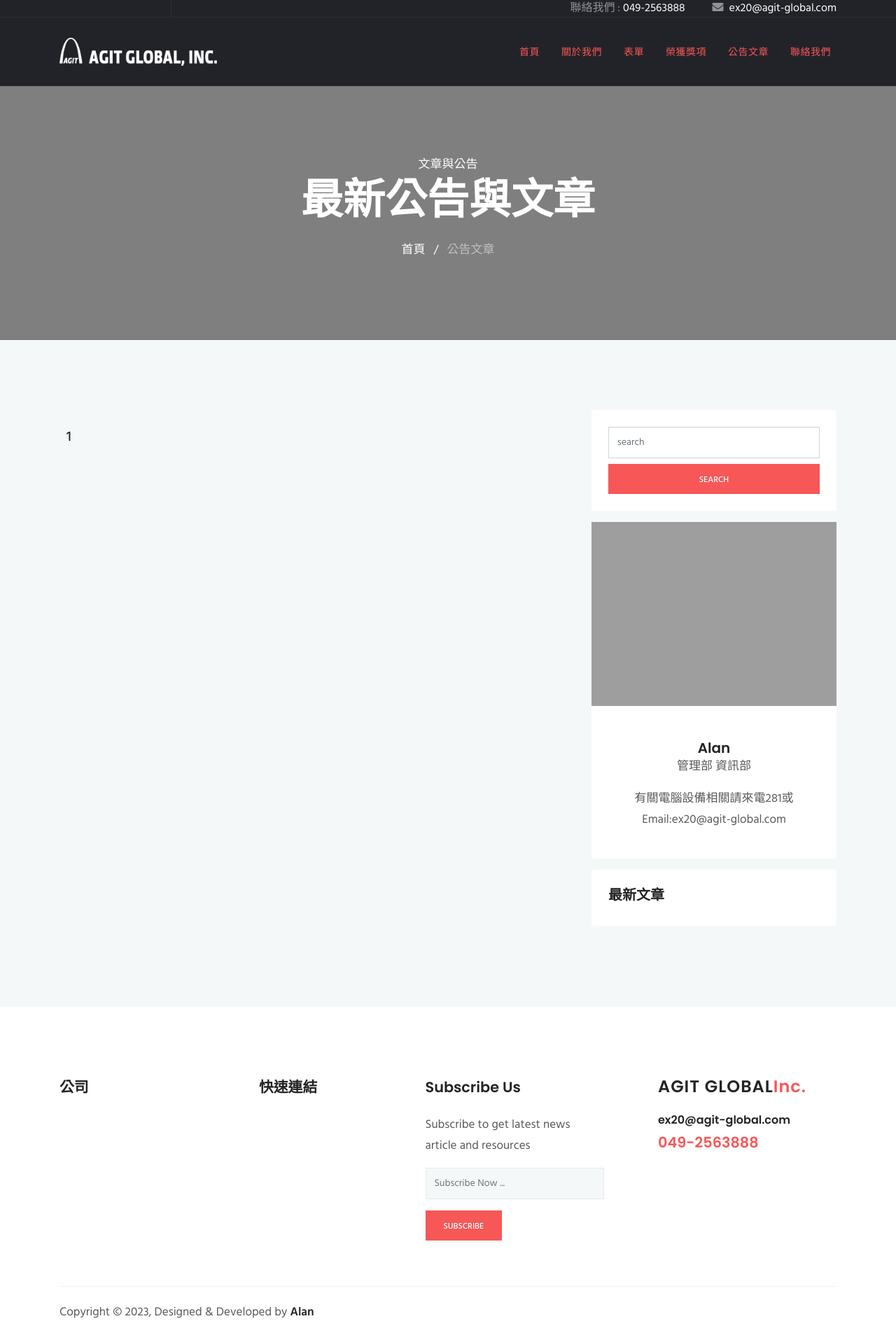
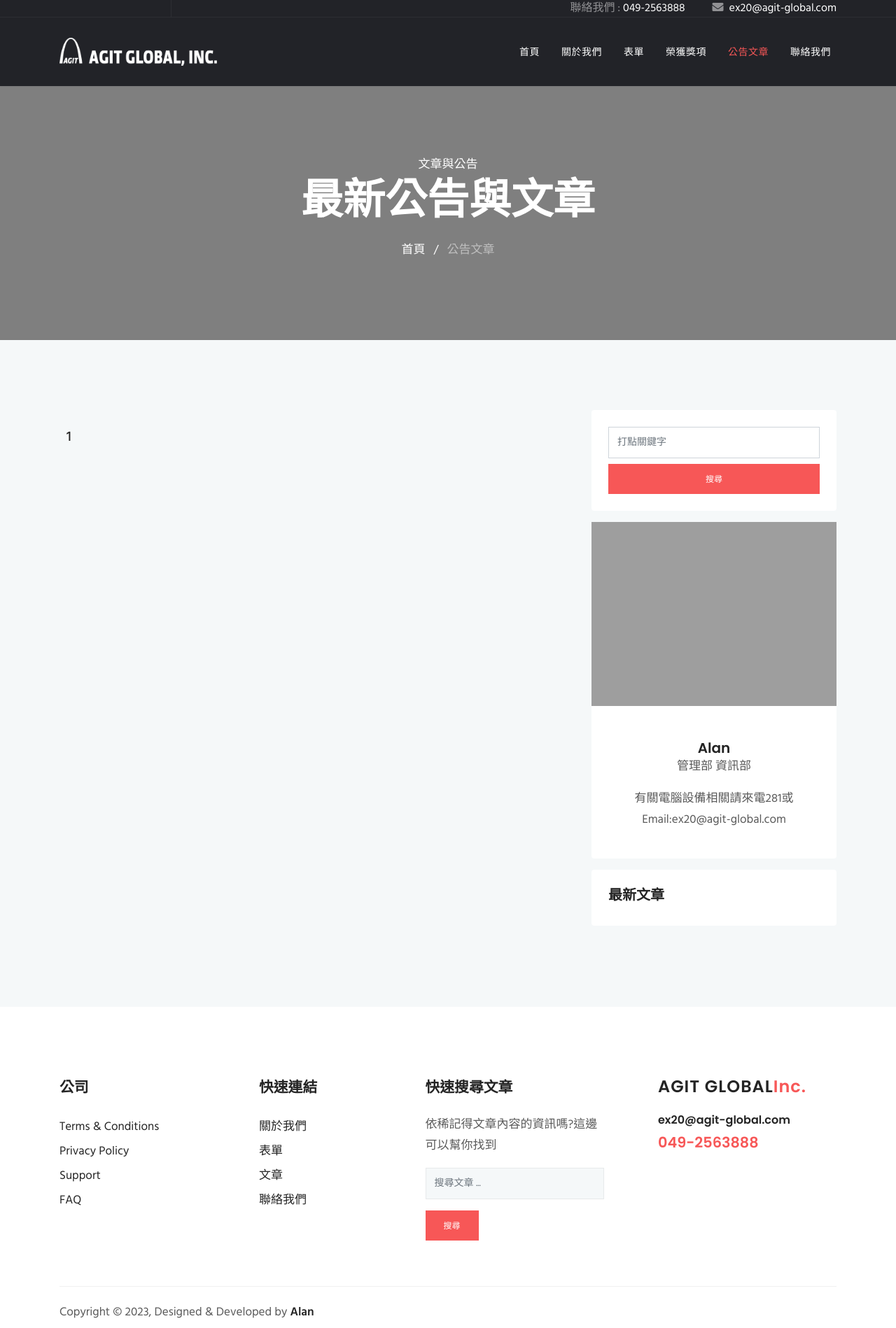
Before and after one commit to wangyouxiang-yyds/InnerWebSite, a Django app: page /blog-sidebar/ in a window 1280 px wide. Shown: the whole page at 70% size. Run offline with Django 4.2, Linux system fonts and the light colour scheme; data that the repository does not hold is empty; some libraries are stand-ins or nearby versions; grey boxes are pictures that could not be loaded.

Commit message:
搜尋框的修改，文章內容bug處理

```diff
--- a/Agit_Company_Inner_Website/urls.py
+++ b/Agit_Company_Inner_Website/urls.py
@@ -30,7 +30,7 @@ urlpatterns = [
                   path('index/', homepage, name='index'),
                   path('about/', aboutView, name='about'),
                   path('fastlink/', fastlinkView, name='fastlink'),
-                  path('awarad/', awardView, name='award'),
+                  path('award/', awardView, name='award'),
                   path('blog-sidebar/', blogView, name='blog-sidebar'),
                   path('blog-single/<int:article_id>', blog_single_view, name='blog-single'),
                   path('contact/', contactView, name='contact'),
--- a/award/views.py
+++ b/award/views.py
@@ -1,6 +1,6 @@
 from django.shortcuts import render
 from .models import *
-
+from django.urls import reverse
 
 # Create your views here.
 
@@ -8,4 +8,8 @@ from .models import *
 def awardView(request):
     award_info = Award.objects.all().order_by('pk', 'create_date')
     banner = AwardBanner.objects.first()  # banner 圖片
+
+    current_url = request.path_info
+    award_url = reverse('award')
+
     return render(request, 'award.html', locals())
--- a/blog/views.py
+++ b/blog/views.py
@@ -1,8 +1,8 @@
+from django.db.models import Q
 from django.shortcuts import render, get_object_or_404
 from .models import *
 from django.core.paginator import Paginator, EmptyPage, PageNotAnInteger
-
-
+from django.urls import reverse
 # Create your views here.
 
 
@@ -10,6 +10,10 @@ def blogView(request):
     all_article = article.objects.all().order_by('-pk', 'create_date')
     banner = BlogBanner.objects.first()  # banner 圖片
     all_article_three = article.objects.all().order_by('-pk', 'create_date')[:3]
+    if 'search' in request.GET:
+        search = request.GET['search']
+        if len(search) > 0:
+            all_article = article.objects.filter(Q(title__icontains=search) | Q(content__icontains=search)).order_by('-pk', 'create_date')
 
     limit = 4
     page = request.GET.get('page', 1)
@@ -20,6 +24,9 @@ def blogView(request):
         all_article = paginator.page(1)
     except EmptyPage:
         all_article = paginator.page(paginator.num_pages)
+
+    current_url = request.path_info
+    blog_sidebar_url = reverse('blog-sidebar')
     return render(request, 'blog-sidebar.html', locals())
 
 
@@ -32,5 +39,6 @@ def blog_single_view(request, article_id):
     article_news_three = article.objects.all().order_by('-pk', 'create_date')[:3]  # -pk為降序 這邊說明為依照建立時間去排序 限制三筆
     banner = BlogBanner.objects.first()  # banner 圖片
 
+    current_url = request.path_info
 
     return render(request, 'blog-single.html', locals())
--- a/contact/views.py
+++ b/contact/views.py
@@ -1,6 +1,6 @@
 from django.shortcuts import render
 from django.core.mail import EmailMessage
-
+from django.urls import reverse
 from .models import *
 
 
@@ -32,4 +32,8 @@ def contactView(request):
         send_mail = EmailMessage('來自' + department + name + '的意見', mail_body, email, ['it@agit-global.com'])
 
         send_mail.send()
+
+    current_url = request.path_info
+    contact_url = reverse('contact')
+
     return render(request, 'contact.html', locals())
--- a/fastlink/views.py
+++ b/fastlink/views.py
@@ -1,6 +1,6 @@
 from django.shortcuts import render
 from .models import *
-
+from django.urls import reverse
 
 # Create your views here.
 
@@ -14,4 +14,7 @@ def fastlinkView(request):
         department_forms_by_category[category] = forms
 
     fast_url = common_link.objects.all().order_by('-pk')
+
+    current_url = request.path_info
+    fastlink_url = reverse('fastlink')
     return render(request, 'fastlink.html', locals())
--- a/templates/base.html
+++ b/templates/base.html
@@ -107,9 +107,9 @@
 {% endcomment %}
                                 <li class="nav-item @@about {% if current_url == about_url %}active{% endif %}">
                                     <a class="nav-link" href="{% url 'about' %}">關於我們</a></li>
-                                <li class="nav-item @@service {% if current_url == service_url %}active{% endif %}">
+                                <li class="nav-item @@service {% if current_url == fastlink_url %}active{% endif %}">
                                     <a class="nav-link" href="{% url 'fastlink' %}">表單</a></li>
-                                <li class="nav-item @@project {% if current_url == project_url %}active{% endif %}"><a
+                                <li class="nav-item @@project {% if current_url == award_url %}active{% endif %}"><a
                                         class="nav-link" href="{% url 'award' %}">榮獲獎項</a></li>
                                 <li class="nav-item @@blogSidebar {% if current_url == blog_sidebar_url %}active{% endif %}">
                                     <a class="nav-link" href="{% url 'blog-sidebar' %}">公告文章</a></li>
@@ -220,10 +220,10 @@
                     <h4 class="text-capitalize mb-4">公司</h4>
 
                     <ul class="list-unstyled footer-menu lh-35">
-                        {#                        <li><a href="about.html">Terms & Conditions</a></li>#}
-                        {#                        <li><a href="about.html">Privacy Policy</a></li>#}
-                        {#                        <li><a href="cobtact.html">Support</a></li>#}
-                        {#                        <li><a href="cobtact.html">FAQ</a></li>#}
+                        <li><a href="#">Terms & Conditions</a></li>
+                        <li><a href="#">Privacy Policy</a></li>
+                        <li><a href="#">Support</a></li>
+                        <li><a href="#">FAQ</a></li>
                     </ul>
                 </div>
             </div>
@@ -232,22 +232,23 @@
                     <h4 class="text-capitalize mb-4">快速連結</h4>
 
                     <ul class="list-unstyled footer-menu lh-35">
-                        {#                        <li><a href={% url 'about' %}>關於我們</a></li>#}
-                        {#                        <li><a href={% url 'service' %}>服務</a></li>#}
-                        {#                        <li><a href={% url 'blog_grid' %}>文章</a></li>#}
-                        {#                        <li><a href={% url 'contact' %}>聯絡我們</a></li>#}
+                        <li><a href={% url 'about' %}>關於我們</a></li>
+                        <li><a href={% url 'fastlink' %}>表單</a></li>
+                        <li><a href={% url 'blog-sidebar' %}>文章</a></li>
+                        <li><a href={% url 'contact' %}>聯絡我們</a></li>
                     </ul>
                 </div>
             </div>
 
             <div class="col-lg-3 col-md-6 col-sm-6 mx-auto">
                 <div class="widget">
-                    <h4 class="text-capitalize mb-4">Subscribe Us</h4>
-                    <p>Subscribe to get latest news article and resources </p>
+                    <h4 class="text-capitalize mb-4">快速搜尋文章</h4>
+                    <p>依稀記得文章內容的資訊嗎?這邊可以幫你找到</p>
 
-                    <form action="#" class="sub-form">
-                        <input type="text" class="form-control mb-3" placeholder="Subscribe Now ...">
-                        <a href="#" class="btn btn-main btn-small">subscribe</a>
+                    <form action="{% url 'blog-sidebar' %}" class="sub-form" method="get">
+                        {% csrf_token %}
+                        <input type="text" class="form-control mb-3" placeholder="搜尋文章 ..." name="search">
+                        <button type="submit" class="btn btn-main btn-small">搜尋</button>
                     </form>
                 </div>
             </div>
--- a/templates/blog-sidebar.html
+++ b/templates/blog-sidebar.html
@@ -71,11 +71,13 @@
                 </div>
                 <div class="col-lg-4 mt-5 mt-lg-0">
                     <div class="sidebar-wrap">
+                    <form action="" method="get">
+                        {% csrf_token %}
                         <div class="sidebar-widget search card p-4 mb-3 border-0">
-                            <input type="text" class="form-control" placeholder="search">
-                            <a href="#" class="btn btn-mian btn-small d-block mt-2">search</a>
+                            <input type="text" class="form-control" placeholder="打點關鍵字" name="search">
+                            <button type="submit" class="btn btn-mian btn-small d-block mt-2">搜尋</button>
                         </div>
-
+                    </form>
                         <div class="sidebar-widget card border-0 mb-3">
                             <img loading="lazy" src="{% static 'agitweb/images/blog/blog-author1.jpg' %}"
                                  alt="blog-author" class="img-fluid">
--- a/templates/blog-single.html
+++ b/templates/blog-single.html
@@ -94,7 +94,7 @@
                                 {% endif %}
                                 <div class="border"></div>
                                 {% if next_article  %}
-                                <a class="posts-next" href="{% url 'blog_single' next_article.pk %}">
+                                <a class="posts-next" href="{% url 'blog-single' next_article.pk %}">
                                     <div class="posts-next-item pt-4 pt-lg-0">
                                         <span class="nav-posts-desc text-lg-right text-md-right text-color d-block">- 下一篇文章</span>
                                         <h6 class="nav-posts-title mt-1">
```
Also changed, not shown: about/views.py (+6 -1 lines), index/views.py (+12 -0 lines).
